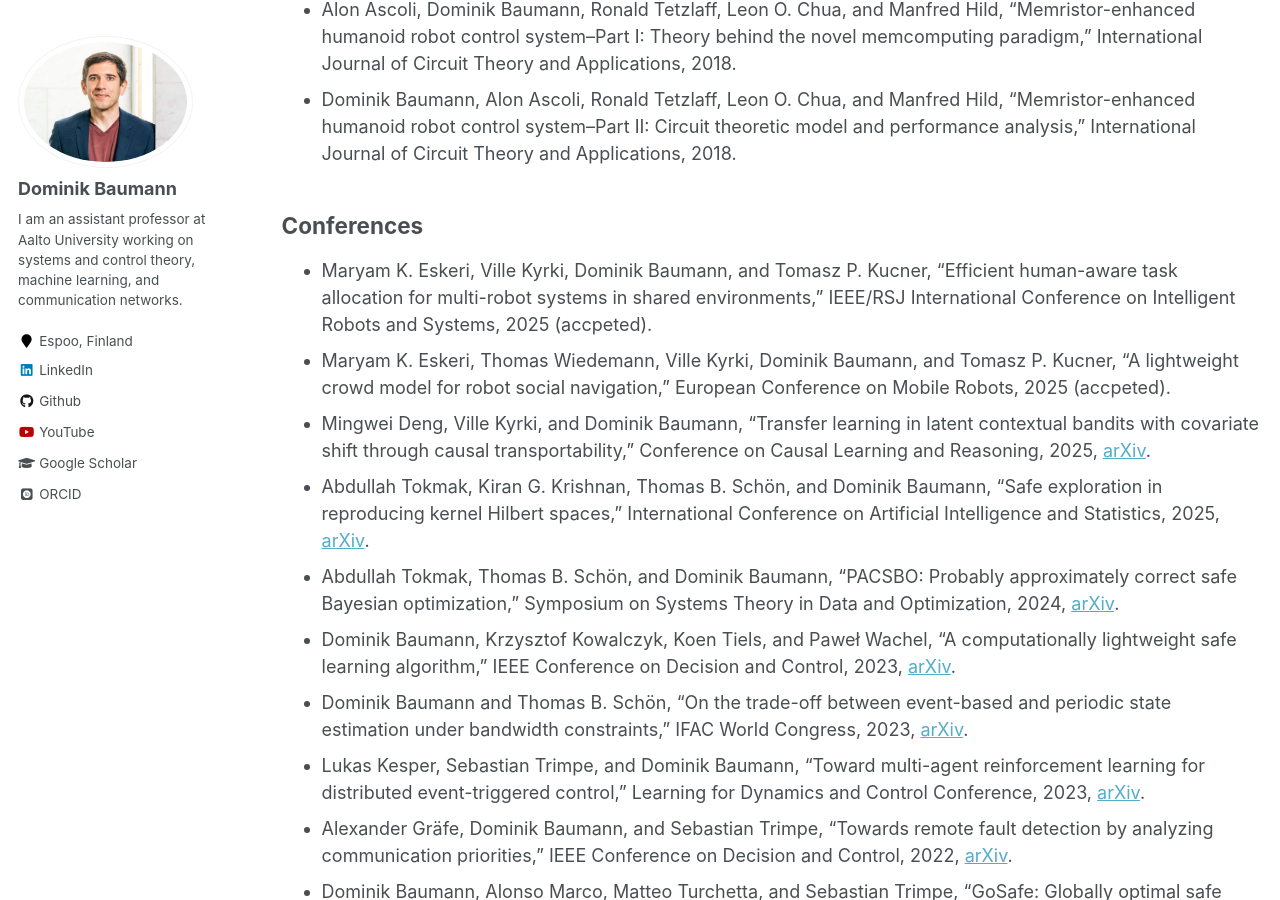
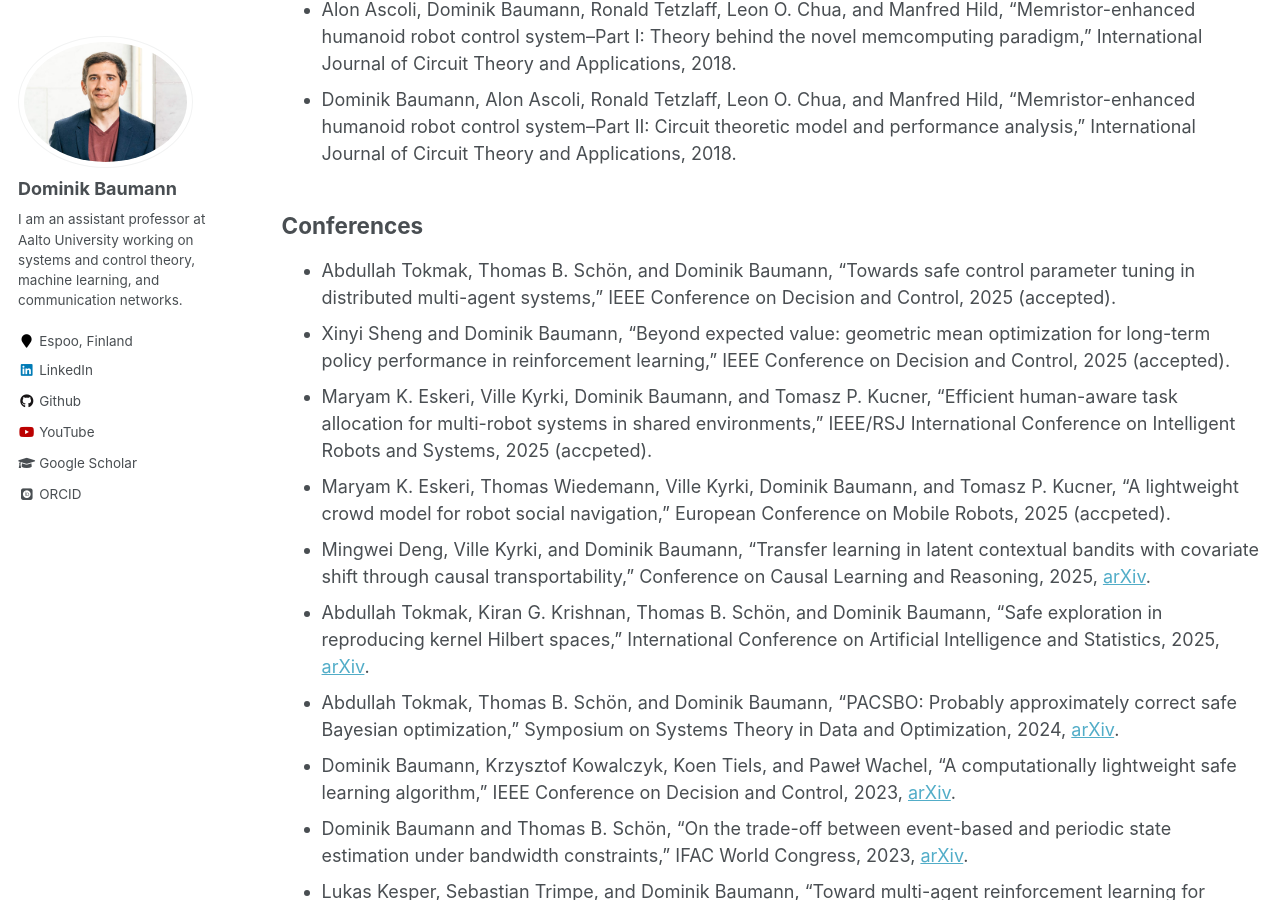
Before and after one commit to baumanndominik/baumanndominik.github.io, a Jekyll site: the page built from _pages/publications.md, in a window 1280 px wide and 900 px high, scrolled down 1293 px. Built offline with Jekyll 4.4.1, drawn with Linux system fonts in a browser that asks for light colours; some web fonts are replaced.

```diff
--- a/_pages/publications.md
+++ b/_pages/publications.md
@@ -27,6 +27,8 @@ You can also find my articles on [my Google Scholar profile](https://scholar.goo
 
 ## Conferences
 
+* Abdullah Tokmak, Thomas B. Schön, and Dominik Baumann, "Towards safe control parameter tuning in distributed multi-agent systems," IEEE Conference on Decision and Control, 2025 (accepted).
+* Xinyi Sheng and Dominik Baumann, "Beyond expected value: geometric mean optimization for long-term policy performance in reinforcement learning," IEEE Conference on Decision and Control, 2025 (accepted).
 * Maryam K. Eskeri, Ville Kyrki, Dominik Baumann, and Tomasz P. Kucner, "Efficient human-aware task allocation for multi-robot systems in shared environments," IEEE/RSJ International Conference on Intelligent Robots and Systems, 2025 (accpeted).
 * Maryam K. Eskeri, Thomas Wiedemann, Ville Kyrki, Dominik Baumann, and Tomasz P. Kucner, "A lightweight crowd model for robot social navigation," European Conference on Mobile Robots, 2025 (accpeted).
 * Mingwei Deng, Ville Kyrki, and Dominik Baumann, "Transfer learning in latent contextual bandits with covariate shift through causal transportability," Conference on Causal Learning and Reasoning, 2025, [arXiv](https://arxiv.org/abs/2502.20153).
```
Also changed, not shown: _pages/talks.md (+1 -0 lines).
